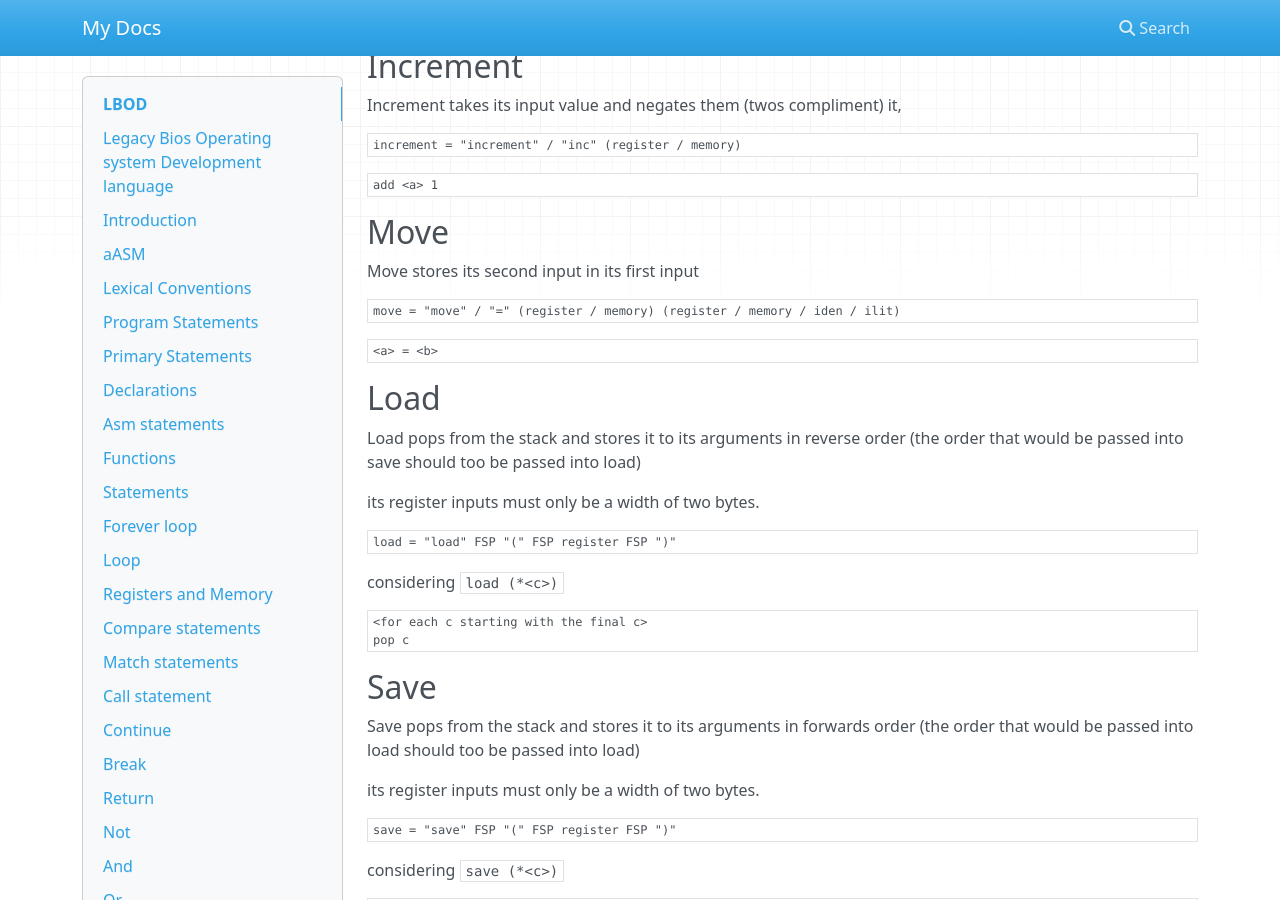
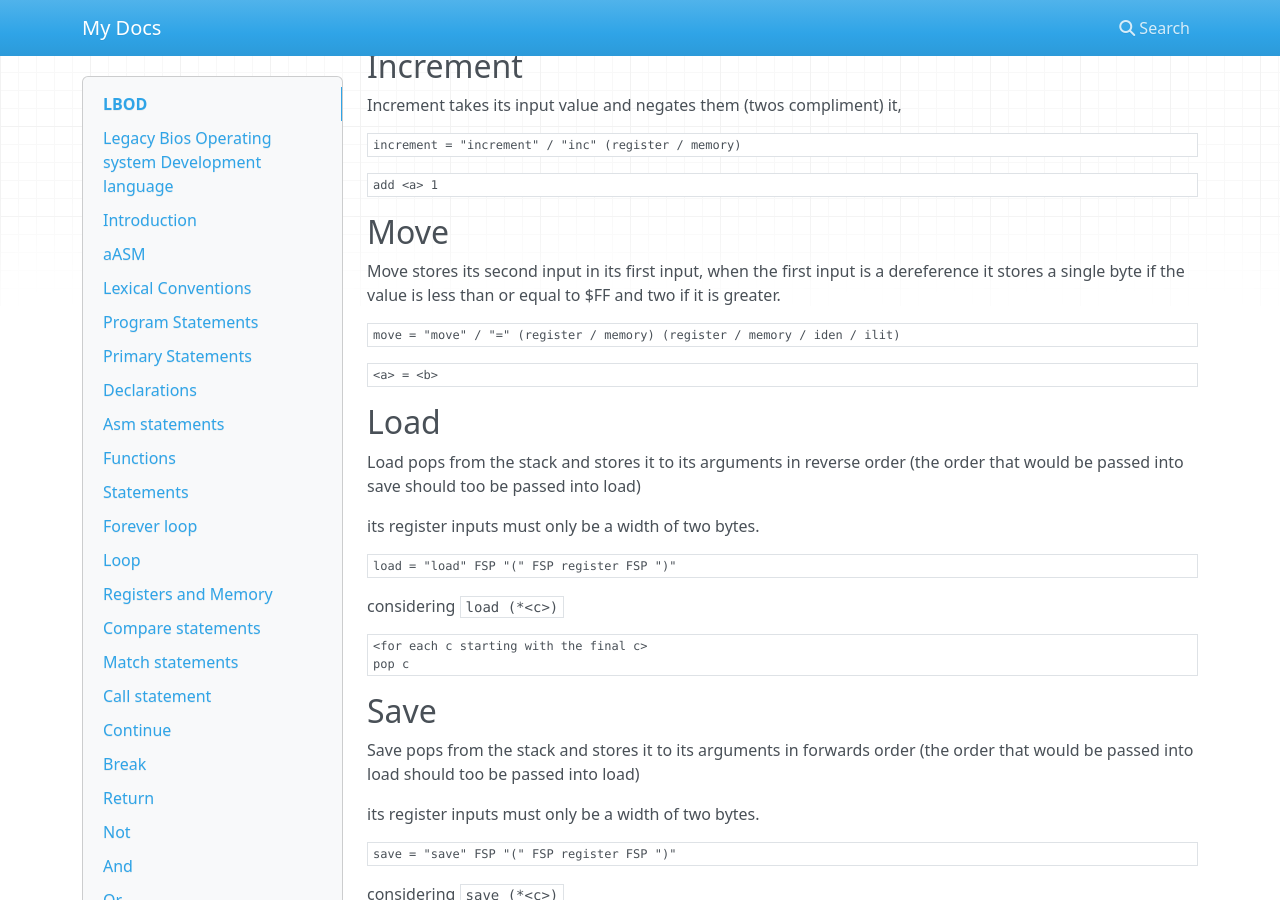
Before and after one commit to nonmasc-lilly/LBOD_docs, an MkDocs documentation site: the page built from docs/index.md, in a window 1280 px wide and 900 px high, scrolled down 13211 px. Built offline with MkDocs 1.6.1, drawn with Linux system fonts in a browser that asks for light colours; nearby versions of some CDN libraries.

Commit message:
fix move command documentation

````diff
--- a/docs/index.md
+++ b/docs/index.md
@@ -789,7 +789,8 @@ add <a> 1
 
 ## Move
 
-Move stores its second input in its first input
+Move stores its second input in its first input, when the first input is a dereference
+it stores a single byte if the value is less than or equal to $FF and two if it is greater.
 
 ```ABNF
 move = "move" / "=" (register / memory) (register / memory / iden / ilit)
````
